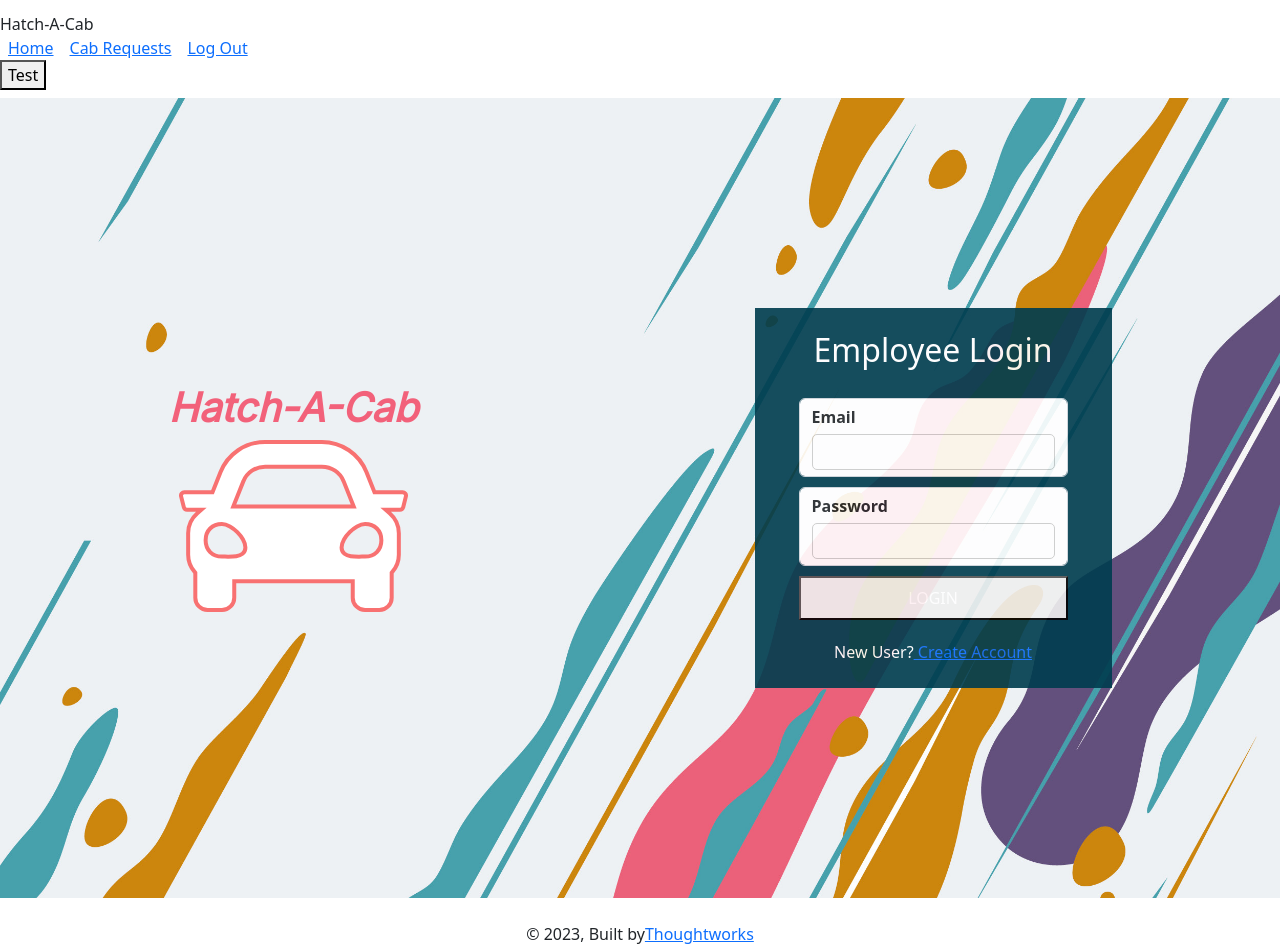
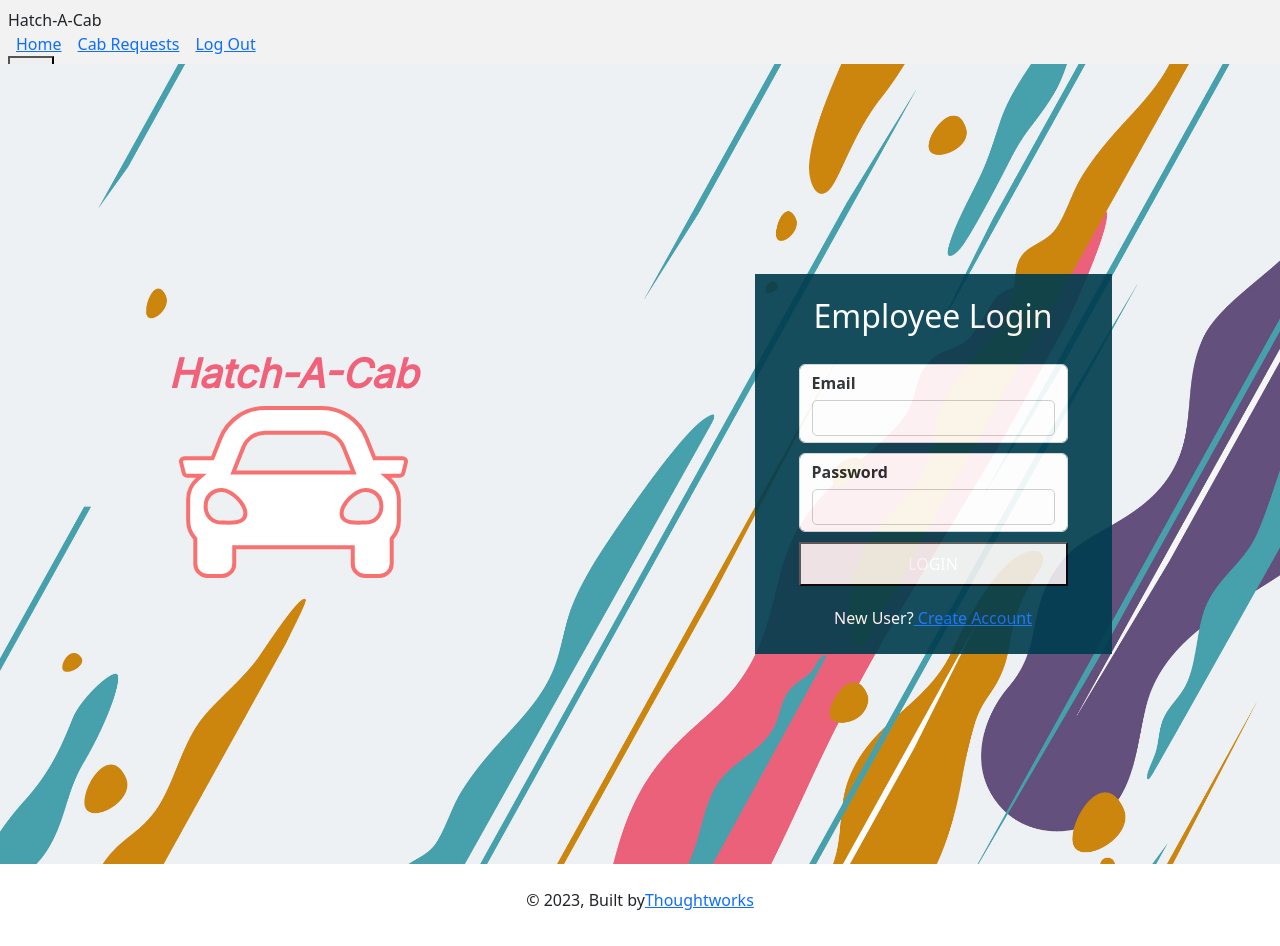
Before and after one commit to UI-GGN/CBP3-React-Rebels, a React (Create React App) app: page / in a window 1280 px wide. Built offline with nearby package versions, Linux system fonts and the light colour scheme.

Commit message:
[hariom, gunjan] added changes for demo

```diff
--- a/src/App.js
+++ b/src/App.js
@@ -57,8 +57,8 @@ function App() {
           />
           <Route path="add-route" element={<AddRoute />} />
           <Route path="*" element={<Login />} />
-          <Route path="/cab-request" element={<CabRequest />} />
-          <Route path="/cab-request-form" element={<CabRequestForm />} />
+          <Route path="/dashboard-admin" element={<CabRequest />} />
+          <Route path="/cab-request" element={<CabRequestForm />} />
         </Routes>
       </Layout>
     </BrowserRouter>
--- a/src/App.scss
+++ b/src/App.scss
@@ -36,3 +36,13 @@
     transform: rotate(360deg);
   }
 }
+
+.global-wrapper{
+  height: 100vh;
+  display: grid;
+  grid-template-rows: 4rem 1fr 5rem;
+}
+
+.global-header {
+    background: #f2f2f2;
+}
--- a/src/components/Navbar1.tsx
+++ b/src/components/Navbar1.tsx
@@ -18,7 +18,7 @@ const Navbar1 = () => {
     },
     {
       key: '2',
-      link: '/cab-request',
+      link: '/dashboard-admin',
       label: 'Cab Requests',
     },
     {
@@ -28,11 +28,10 @@ const Navbar1 = () => {
     },
   ];
   return (
-    <nav className="bg-white-800 w-full my-2 pt-1 pr-4 pl-2">
+    <nav className="p-2">
       <div className="flex flex-row justify-between items-center">
         <div className="flex h-12 flex-row">
-          <div className="logo mx-2"></div>
-          <span className="font-bitter text-tw_primary text-3xl font-extrabold tracking-wide mt-auto">
+          <span className="font-bitter text-tw_primary text-2xl font-extrabold tracking-wide mt-auto ml-2">
             Hatch-A-Cab
           </span>
         </div>
--- a/src/pages/LandingPage.tsx
+++ b/src/pages/LandingPage.tsx
@@ -26,9 +26,16 @@ const LandingPage = (props: any) => {
     navigate(section?.redirectLink);
   };
 
+  const handleBookCab = () => {
+    navigate('/cab-request');
+  };
+
   return (
-    <div className="flex justify-end">
-      <button className="bg-tw_primary hover:bg-primary text-white font-inter font-bold py-2 px-4 rounded">
+    <div className="flex justify-end p-4  ">
+      <button
+        className="bg-tw_primary hover:bg-primary text-white font-inter font-bold py-2 px-4 rounded"
+        onClick={handleBookCab}
+      >
         Book a cab
       </button>
     </div>
--- a/src/pages/Login.js
+++ b/src/pages/Login.js
@@ -19,9 +19,10 @@ const Login = (props) => {
         password,
       });
 
-      if (response.status === 200) navigate('/landing');
+      if (response.status === 200) navigate('/home');
       else setError('An error occurred while Login. Please try again later.');
     } catch (error) {
+      navigate('/home');
       setError('An error occurred while Login. Please try again later.');
     }
   };
```
